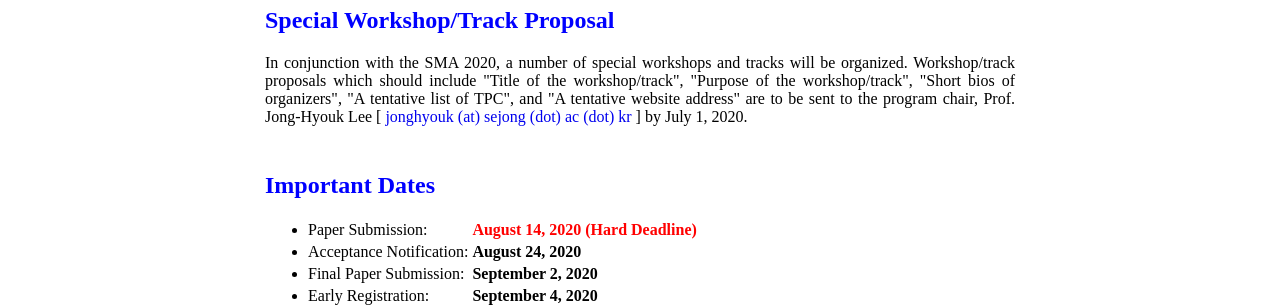
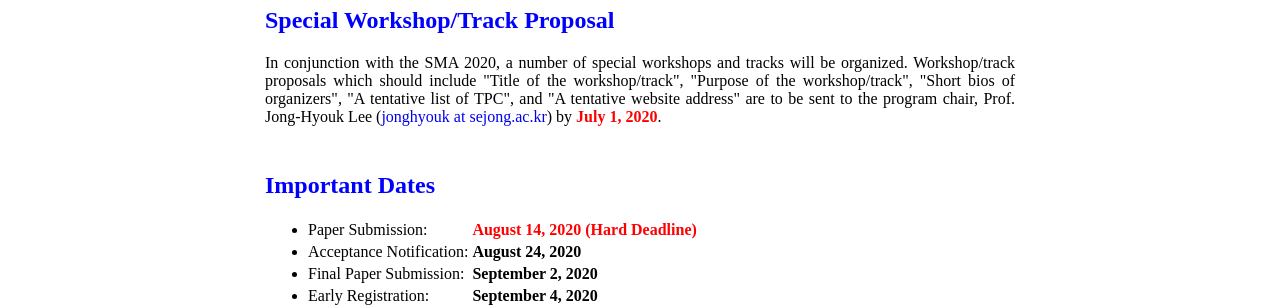
Before and after one commit to icea-conf/sma-2020.github.io, a Jekyll site: the page built from papers/index.html, in a window 1280 px wide. Shown: the part 1631-1938 px from the top of the page. Built offline with Jekyll 4.4.1, drawn with Linux system fonts in a browser that asks for light colours.

Commit message:
Update index.html

```diff
--- a/papers/index.html
+++ b/papers/index.html
@@ -73,7 +73,7 @@
 
             <div style="padding-top: 10px">
                   <h2 style="color:#0000FF">Special Workshop/Track Proposal</h2>
-                        <p style="text-align: justify">In conjunction with the SMA 2020, a number of special workshops and tracks will be organized. Workshop/track proposals which should include "Title of the workshop/track", "Purpose of the workshop/track", "Short bios of organizers", "A tentative list of TPC", and "A tentative website address" are to be sent to the program chair, Prof. Jong-Hyouk Lee [ <a style="text-decoration:none" href="mailto:jonghyouk@sejong.ac.kr">jonghyouk (at) sejong (dot) ac (dot) kr</a> ] by July 1, 2020.</p>
+                        <p style="text-align: justify">In conjunction with the SMA 2020, a number of special workshops and tracks will be organized. Workshop/track proposals which should include "Title of the workshop/track", "Purpose of the workshop/track", "Short bios of organizers", "A tentative list of TPC", and "A tentative website address" are to be sent to the program chair, Prof. Jong-Hyouk Lee (<a style="text-decoration:none" href="mailto:jonghyouk@sejong.ac.kr">jonghyouk at sejong.ac.kr</a>) by <b style="color:#FF0000">July 1, 2020</b>.</p>
             </div>
 
             <div style="padding-top: 10px">
```
